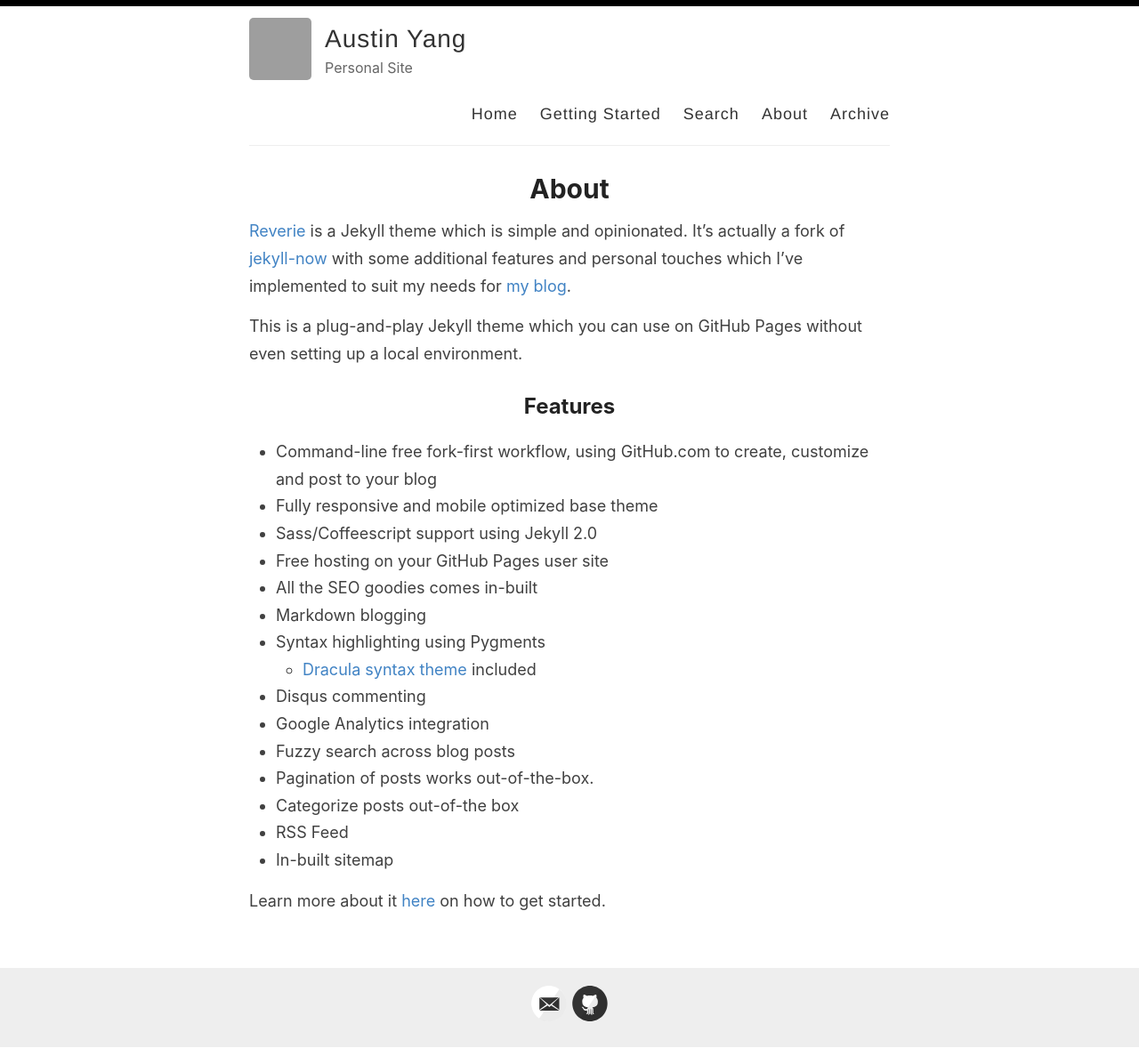
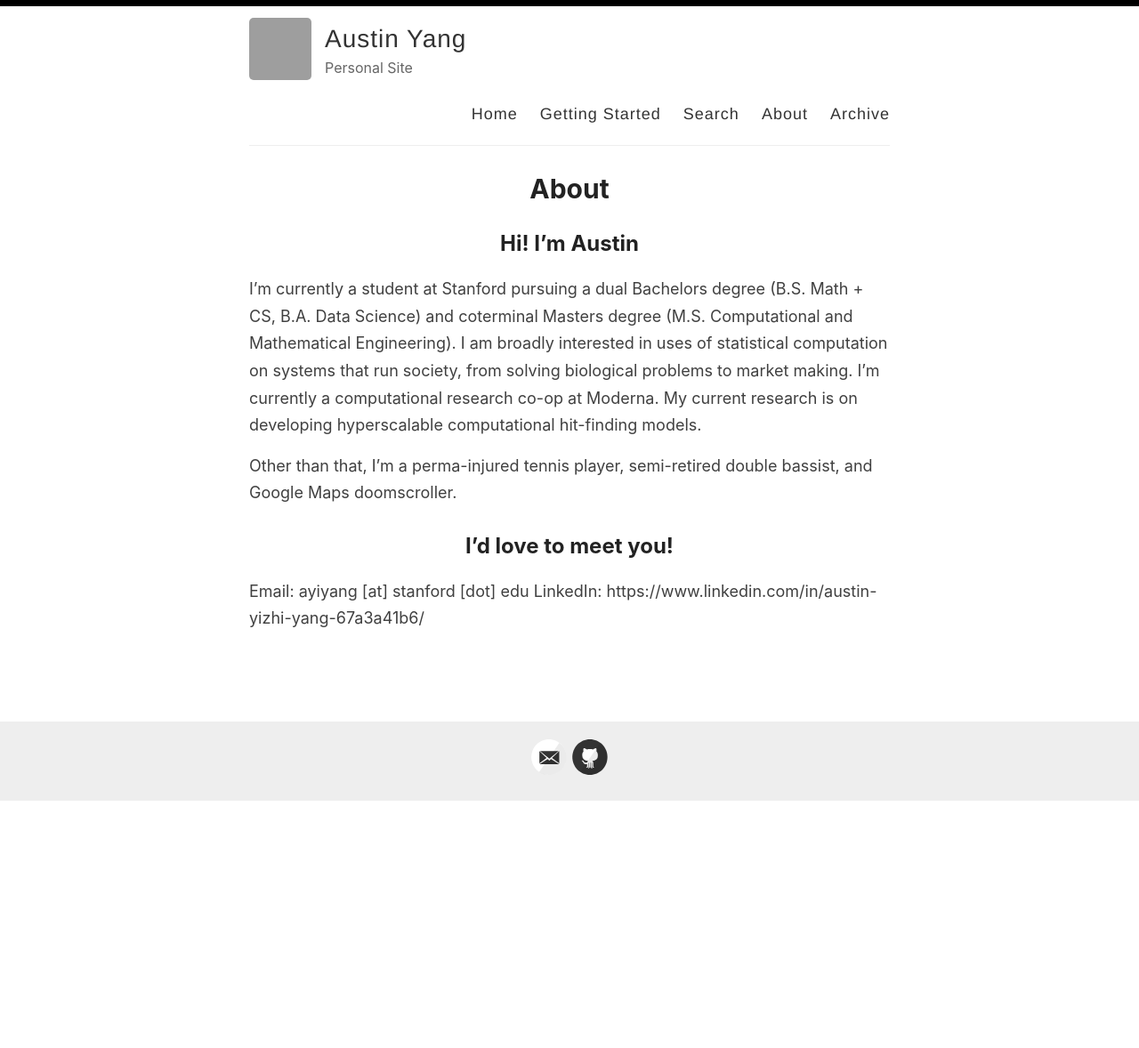
Before and after one commit to amitmerchant1990/reverie, a Jekyll site: the page built from _pages/about.md, in a window 1280 px wide. Shown: the whole page at 89% size. Built offline with Jekyll 4.4.1, drawn with Linux system fonts in a browser that asks for light colours; after the commit the page ends 901 px from its top, so only the background shows below that; grey boxes are pictures that could not be loaded.

Commit message:
added about

```diff
--- a/_pages/about.md
+++ b/_pages/about.md
@@ -4,26 +4,11 @@
 permalink: /about/
 ---
 
-[Reverie](https://github.com/amitmerchant1990/reverie) is a Jekyll theme which is simple and opinionated. It's actually a fork of [jekyll-now](https://github.com/barryclark/jekyll-now) with some additional features and personal touches which I've implemented to suit my needs for [my blog](https://www.amitmerchant.com).
+## Hi! I'm Austin
+I'm currently a student at Stanford pursuing a dual Bachelors degree (B.S. Math + CS, B.A. Data Science) and coterminal Masters degree (M.S. Computational and Mathematical Engineering). I am broadly interested in uses of statistical computation on systems that run society, from solving biological problems to market making. I'm currently a computational research co-op at Moderna. My current research is on developing hyperscalable computational hit-finding models.
 
-This is a plug-and-play Jekyll theme which you can use on GitHub Pages without even setting up a local environment.
+Other than that, I'm a perma-injured tennis player, semi-retired double bassist, and Google Maps doomscroller.
 
-## Features
-
-- Command-line free fork-first workflow, using GitHub.com to create, customize and post to your blog
-- Fully responsive and mobile optimized base theme
-- Sass/Coffeescript support using Jekyll 2.0
-- Free hosting on your GitHub Pages user site
-- All the SEO goodies comes in-built
-- Markdown blogging
-- Syntax highlighting using Pygments
-    - [Dracula syntax theme](https://draculatheme.com/) included
-- Disqus commenting
-- Google Analytics integration
-- Fuzzy search across blog posts
-- Pagination of posts works out-of-the-box.
-- Categorize posts out-of-the box
-- RSS Feed
-- In-built sitemap
-
-Learn more about it [here](https://github.com/amitmerchant1990/reverie) on how to get started.
+## I'd love to meet you!
+Email: ayiyang [at] stanford [dot] edu
+LinkedIn: https://www.linkedin.com/in/austin-yizhi-yang-67a3a41b6/
```
